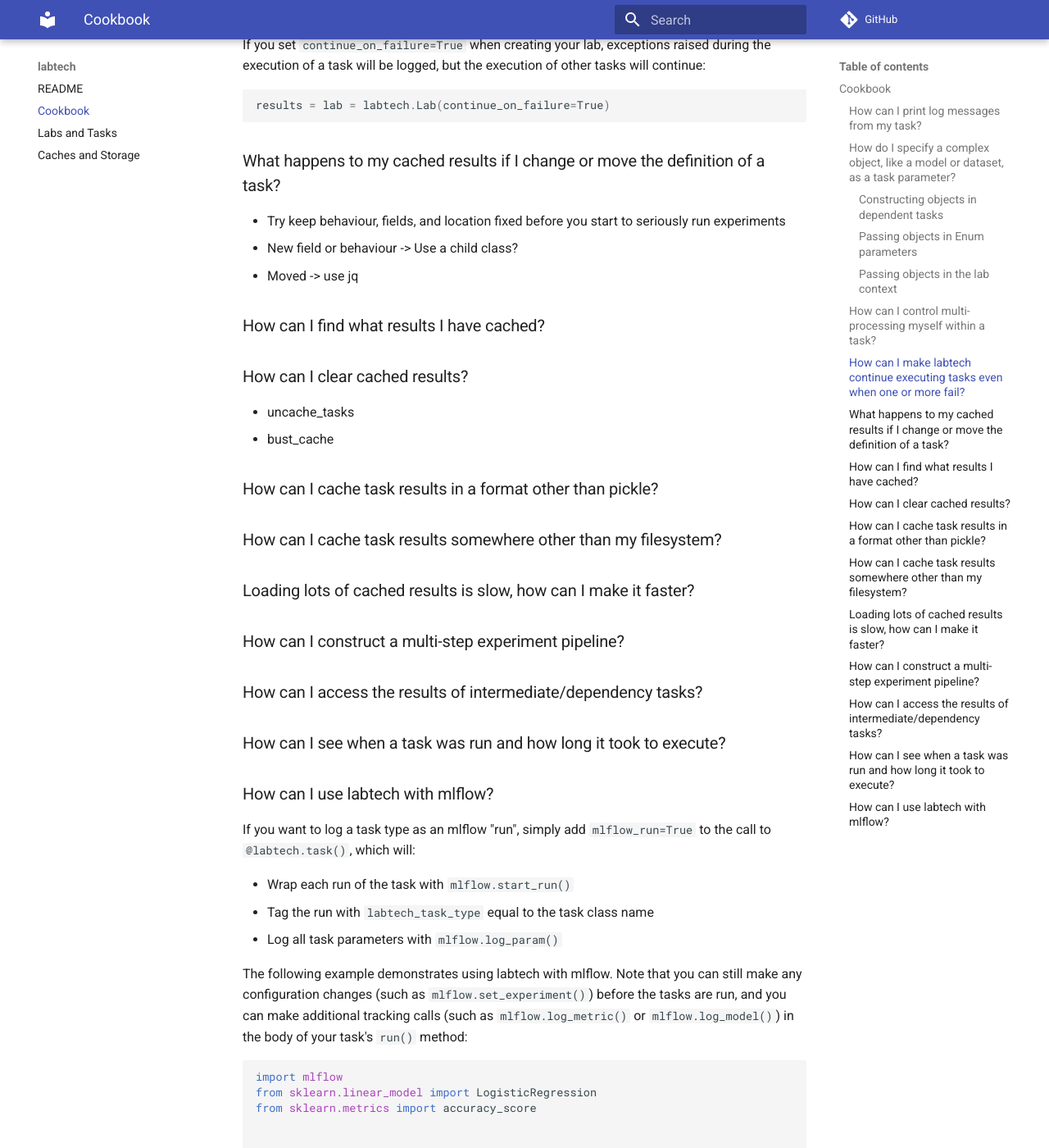
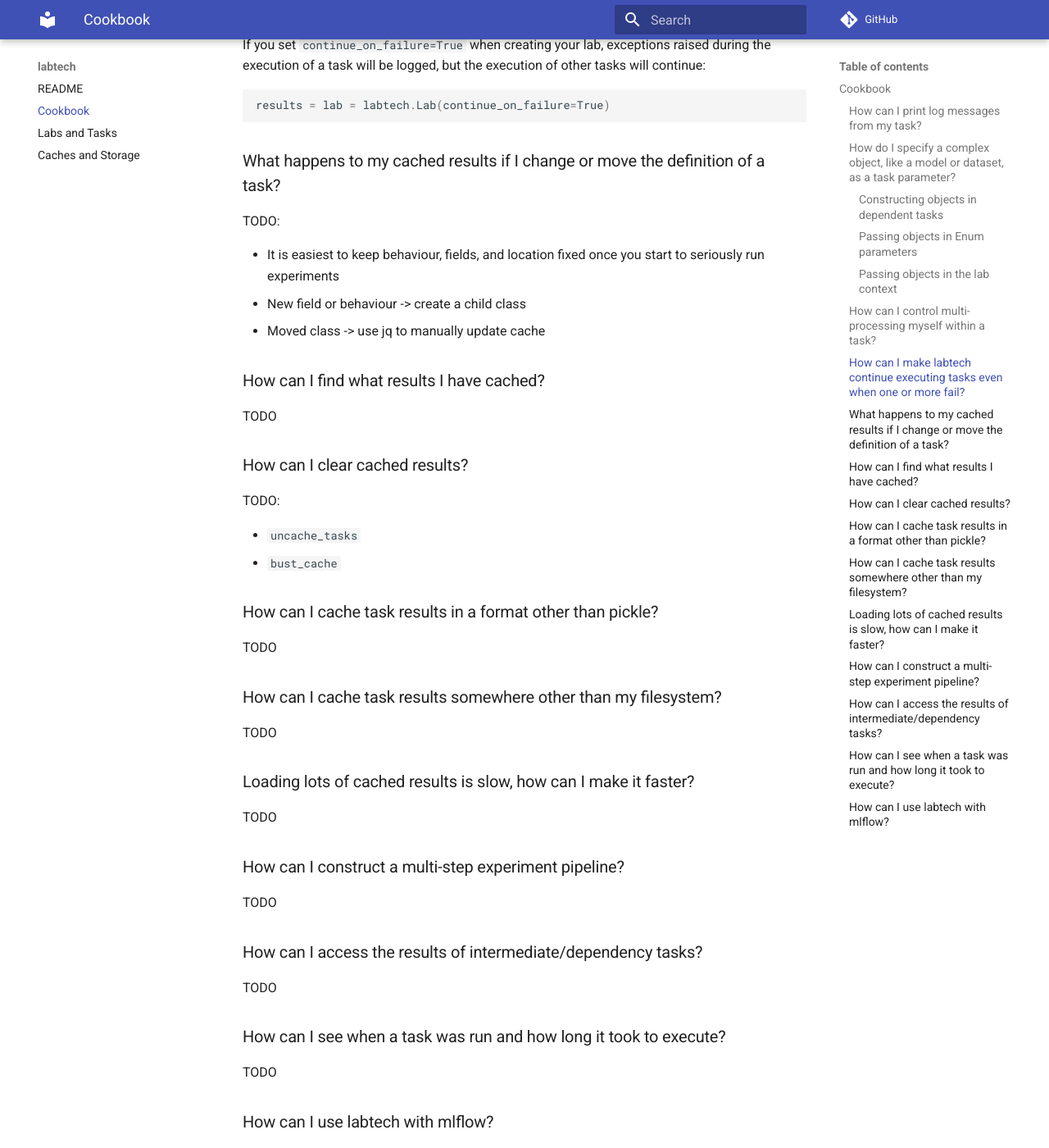
Before and after one commit to ben-denham/labtech, an MkDocs documentation site: the page built from docs/cookbook.md, in a window 1280 px wide and 1400 px high, scrolled down 6987 px. Shown: the whole window at 82% size. Built offline with MkDocs 1.6.1 and Material for MkDocs 9.7.7, drawn with Linux system fonts in a browser that asks for light colours; comment, search, counter and statistics services are not loaded.

Commit message:
Add TODOs to cookbook

```diff
--- a/docs/cookbook.md
+++ b/docs/cookbook.md
@@ -366,28 +366,46 @@ results = lab = labtech.Lab(continue_on_failure=True)
 
 ### What happens to my cached results if I change or move the definition of a task?
 
-* Try keep behaviour, fields, and location fixed before you start to seriously run experiments
-* New field or behaviour -> Use a child class?
-* Moved -> use jq
+TODO:
+
+* It is easiest to keep behaviour, fields, and location fixed once you start to seriously run experiments
+* New field or behaviour -> create a child class
+* Moved class -> use jq to manually update cache
 
 ### How can I find what results I have cached?
 
+TODO
+
 ### How can I clear cached results?
 
-* uncache_tasks
-* bust_cache
+TODO:
+
+* `uncache_tasks`
+* `bust_cache`
 
 ### How can I cache task results in a format other than pickle?
 
+TODO
+
 ### How can I cache task results somewhere other than my filesystem?
+
+TODO
 
 ### Loading lots of cached results is slow, how can I make it faster?
 
+TODO
+
 ### How can I construct a multi-step experiment pipeline?
+
+TODO
 
 ### How can I access the results of intermediate/dependency tasks?
 
+TODO
+
 ### How can I see when a task was run and how long it took to execute?
+
+TODO
 
 ### How can I use labtech with mlflow?
 
```
Also changed, not shown: 1 other file.
